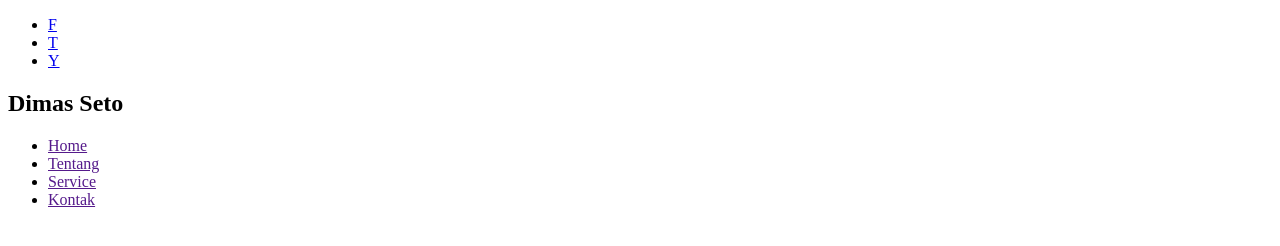
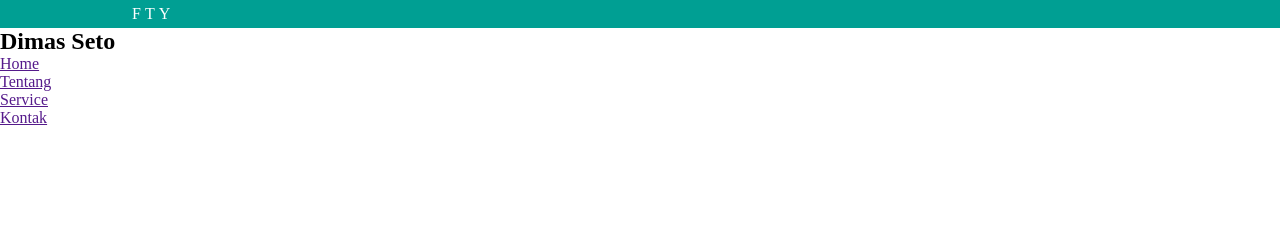
Before and after one commit to Shironim/Web-Company-Profile, a plain HTML site: page index.html in a window 1280 px wide. Drawn offline with Linux system fonts and the light colour scheme.

Commit message:
header html + css

```diff
--- a/css/style.css
+++ b/css/style.css
@@ -0,0 +1,25 @@
+*{
+  padding: 0px;
+  margin: 0px;
+}
+.medsos{
+  padding: 5px;
+  background-color: #009F93;
+}
+.medsos ul li{
+  display: inline-block;
+}
+.medsos ul li a{
+  color: #fff;
+  text-decoration: none;
+}
+.container{
+  width: 80%;
+  margin: 0 auto;
+}
+nav{
+  display: inline-block;
+}
+nav .navigasi{
+  display: inline-block;
+}
--- a/index.html
+++ b/index.html
@@ -3,7 +3,9 @@
 <head>
   <meta charset="UTF-8">
   <meta name="viewport" content="width=device-width, initial-scale=1.0">
+  <link rel="stylesheet" href="css/style.css">
   <title>Company Profile</title>
+
 </head>
 <body>
   <!-- Header -->
@@ -17,9 +19,9 @@
         </ul>
       </div>
     </div>
-    <nav>
+    <nav class="container">
       <h1><base href="index.html">Dimas Seto</base></h1>
-      <ul>
+      <ul class="navigasi">
         <li><a href="">Home</a></li>
         <li><a href="">Tentang</a></li>
         <li><a href="">Service</a></li>
```
